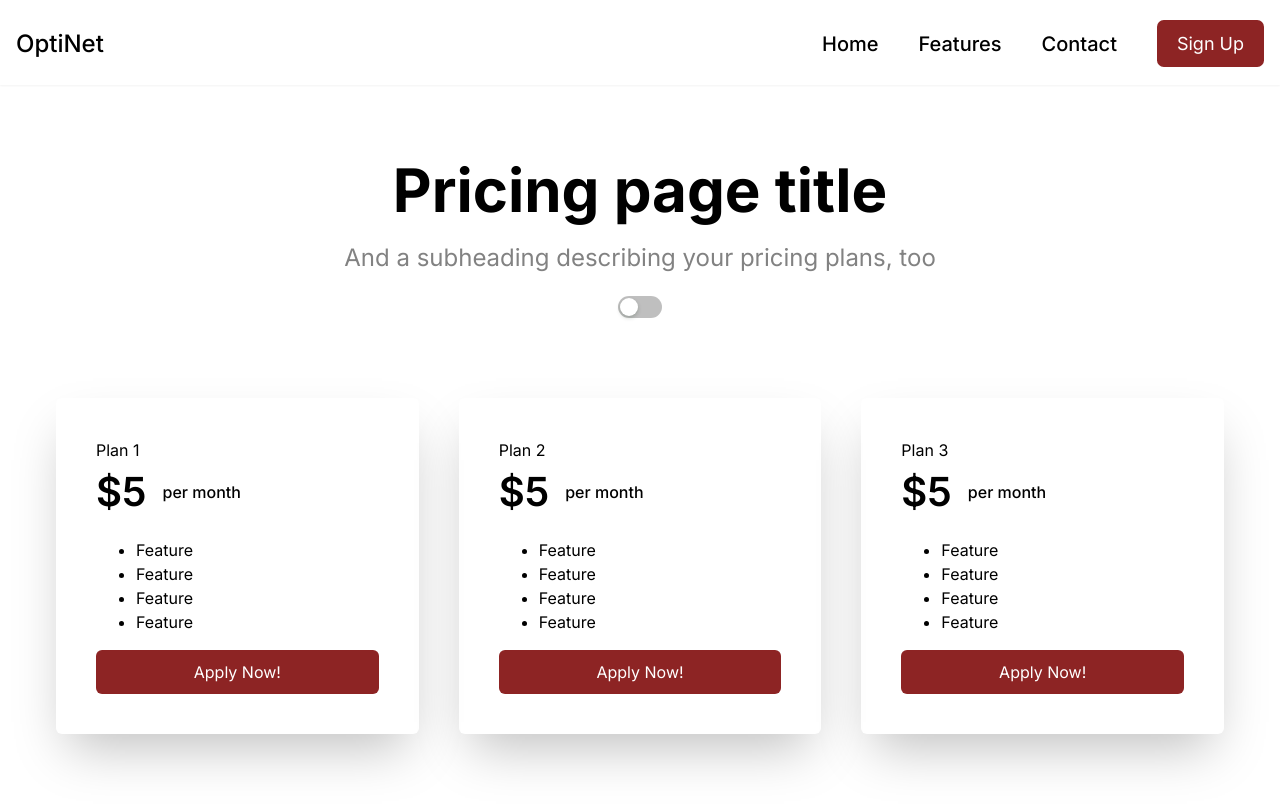
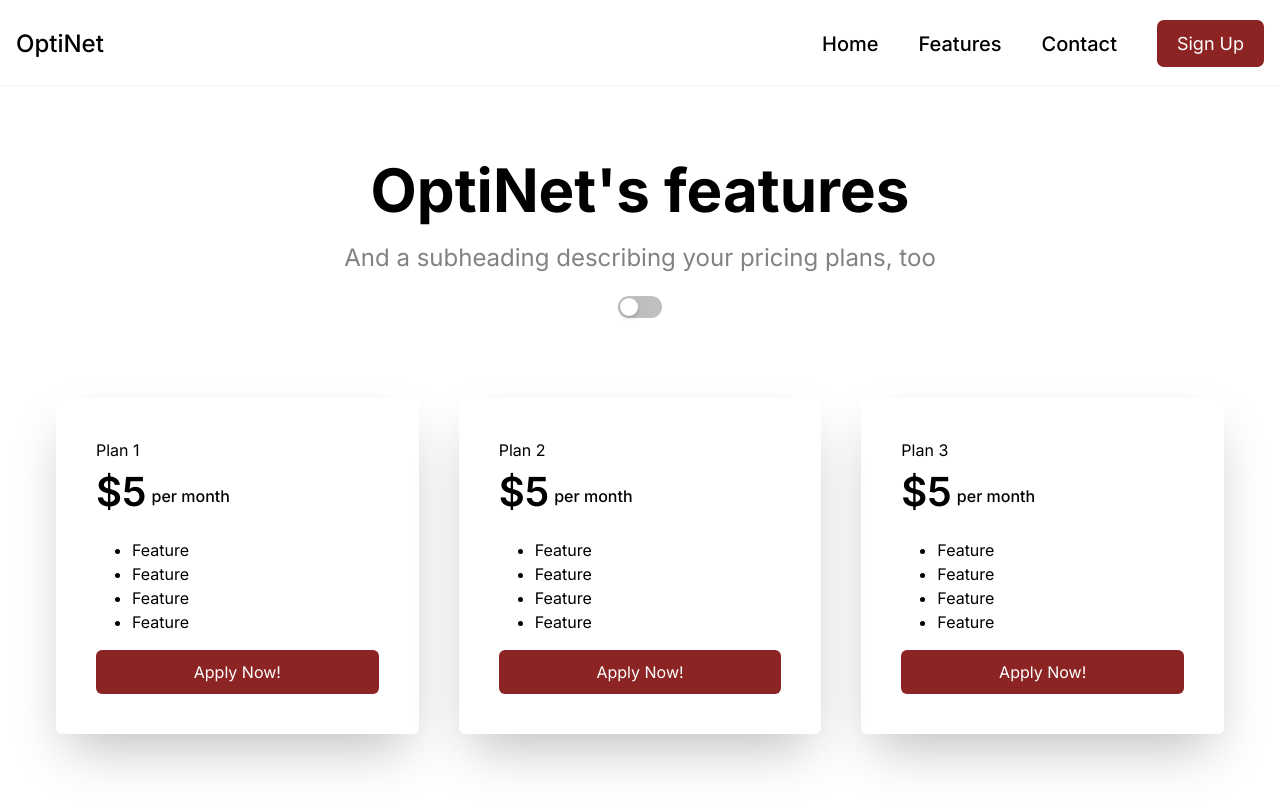
Before and after one commit to jamescasipong/isp-services, a React (Vite) app: page /contact in a window 1280 px wide. Shown: the top 808 px of the page. Built offline with nearby package versions, Linux system fonts and the light colour scheme.

Commit message:
Update Header.jsx

```diff
--- a/src/components/ContactSections/Header.jsx
+++ b/src/components/ContactSections/Header.jsx
@@ -9,7 +9,7 @@ const Header = () => {
 
   return (
     <div className='w-full justify-center items-center flex flex-1 flex-col'>
-        <h1 className='font-bold sm:text-6xl text-[40px] mb-5 sm:text-start text-center sm:mt-40 mt-10'>Pricing page title</h1>
+        <h1 className='font-bold sm:text-6xl text-[40px] mb-5 sm:text-start text-center sm:mt-40 mt-10'>OptiNet's features</h1>
 
         <p className='mb-5 sm:max-w-[650px] sm:text-center text-justify sm:text-[24px] text-[18px] text-third'>
             And a subheading describing your pricing plans, too
@@ -17,16 +17,16 @@ const Header = () => {
 
             <Switch></Switch>
 
-            <div className='w-full flex sm:flex-row flex-col gap-10 justify-center items-center my-10 md:p-10 p-0'>
+            <div className='w-full flex ss:flex-row flex-col sm:gap-10 gap-3 justify-center items-center my-10 md:p-10 p-0'>
                 {plans.map((p) => (
                     <div className='shadow-2xl md:p-10 p-7 rounded-md flex flex-col w-full' key={p.id}>
                         <p>{p.name}</p>
-                        <div className='flex items-center justify-start relative'>
+                        <div className='flex items-center justify-start'>
                             <h1 className='font-semibold text-[40px]'>{p.prices}</h1>
-                            <p className='p-[16px] font-medium top-0'>{p.deadline}</p>
+                            <p className='px-[5px] mt-2 font-medium top-0'>{p.deadline}</p>
                         </div>
 
-                        <ul className='list-disc px-10 my-4'>
+                        <ul className='list-disc px-9 my-4'>
                             <li>{p.f1}</li>
                             <li>{p.f2}</li>
                             <li>{p.f3}</li>
```
